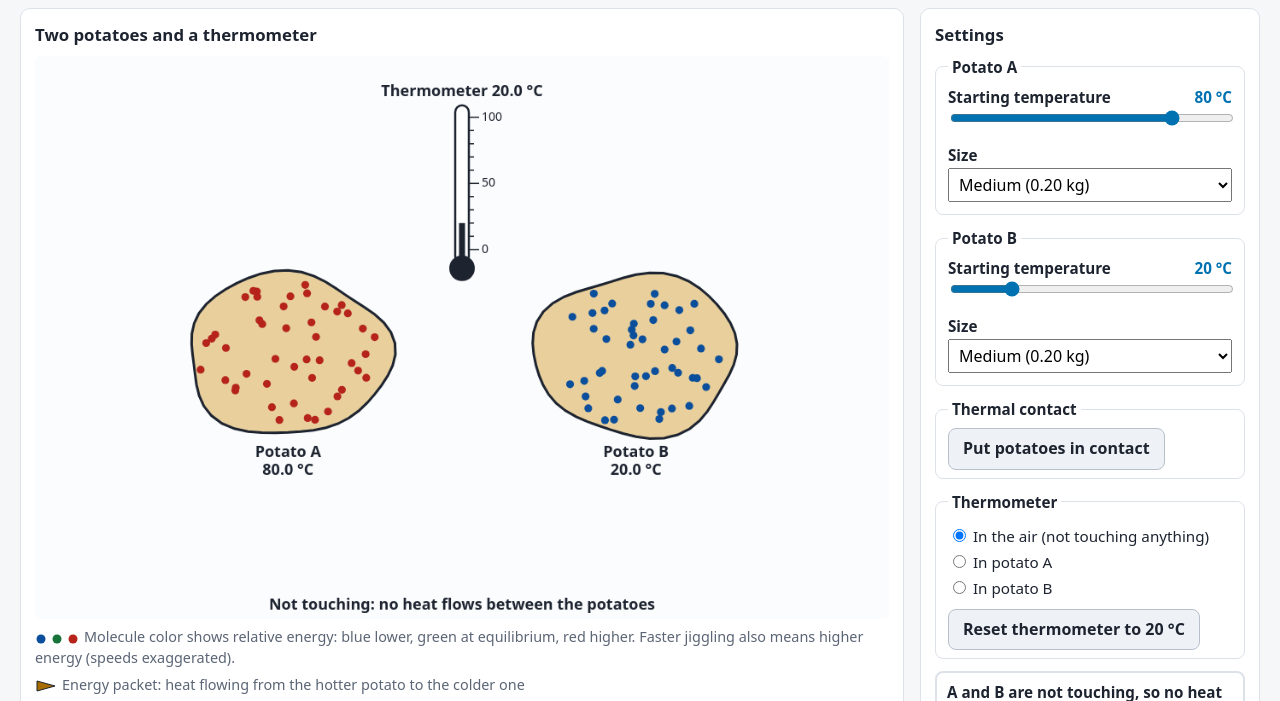
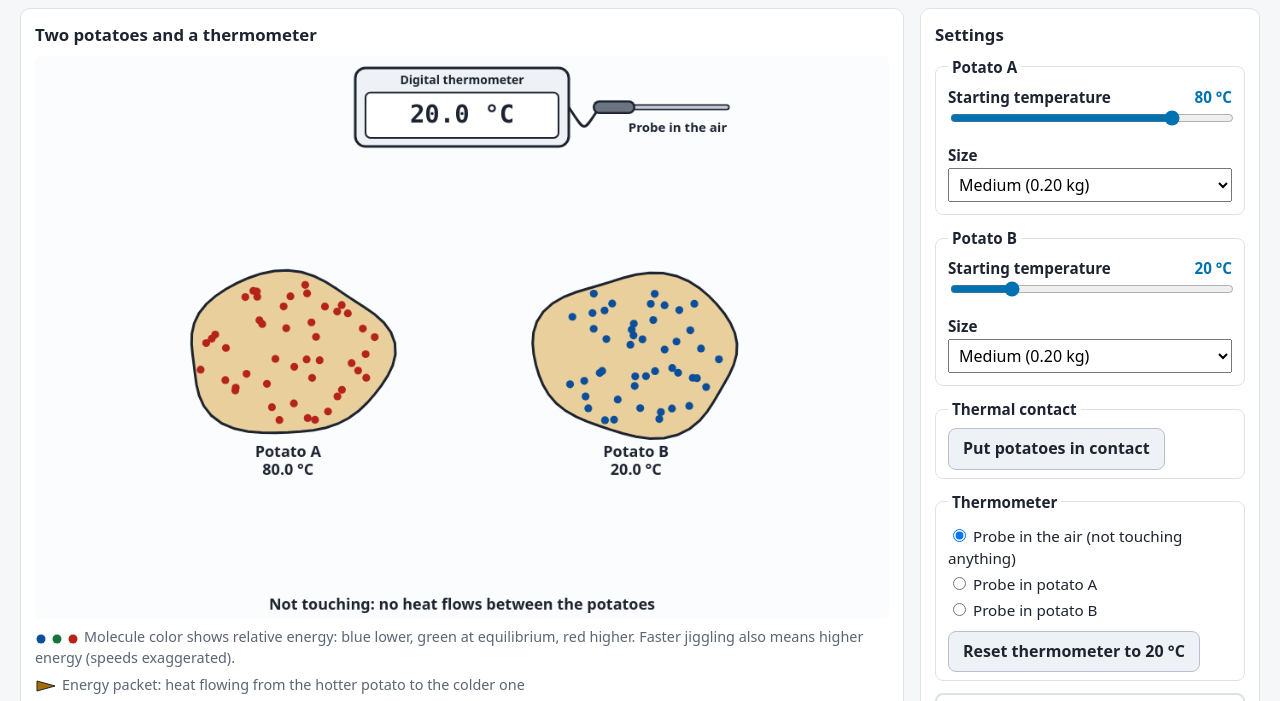
Before and after one commit to SwanPhysics/physics-sims, a plain HTML site: page sims/ch13-zeroth-law-of-thermodynamics/index.html in a window 1280 px wide. Shown: the part 65-766 px from the top of the page. Drawn offline with Linux system fonts and the light colour scheme.

Commit message:
Add files via upload

```diff
--- a/sims/ch13-zeroth-law-of-thermodynamics/index.html
+++ b/sims/ch13-zeroth-law-of-thermodynamics/index.html
@@ -89,7 +89,7 @@
     <section class="panel" aria-labelledby="sceneHeading">
       <h2 id="sceneHeading">Two potatoes and a thermometer</h2>
       <canvas id="scene" width="1000" height="660" role="img"
-              aria-label="Two potatoes with jiggling molecules, shown apart or touching, and a thermometer that can be placed in either potato. A text summary follows."></canvas>
+              aria-label="Two potatoes with jiggling molecules, shown apart or touching, and a digital thermometer whose wired probe can be placed in either potato. A text summary follows."></canvas>
       <ul class="legend" aria-label="Key for the picture">
         <li><svg width="44" height="12" aria-hidden="true"><circle cx="6" cy="6" r="4.5" fill="#0b4f9c"/><circle cx="22" cy="6" r="4.5" fill="#18733a"/><circle cx="38" cy="6" r="4.5" fill="#b5231b"/></svg>Molecule color shows relative energy: blue lower, green at equilibrium, red higher. Faster jiggling also means higher energy (speeds exaggerated).</li>
         <li><svg width="22" height="14" aria-hidden="true"><path d="M2 2 L20 7 L2 12 Z" fill="#A66C00" stroke="#1d2430" stroke-width="1"/></svg>Energy packet: heat flowing from the hotter potato to the colder one</li>
@@ -170,9 +170,9 @@
 
     <fieldset class="radios">
       <legend>Thermometer</legend>
-      <label><input type="radio" name="thermo" value="air" checked> In the air (not touching anything)</label>
-      <label><input type="radio" name="thermo" value="A"> In potato A</label>
-      <label><input type="radio" name="thermo" value="B"> In potato B</label>
+      <label><input type="radio" name="thermo" value="air" checked> Probe in the air (not touching anything)</label>
+      <label><input type="radio" name="thermo" value="A"> Probe in potato A</label>
+      <label><input type="radio" name="thermo" value="B"> Probe in potato B</label>
       <button id="thReset" type="button" style="margin-top:6px">Reset thermometer to 20 °C</button>
     </fieldset>
 
@@ -372,32 +372,47 @@
     text(ctx, sc, `${f1(T)} °C`, x, y + r + fs * 2.3, 'center', 700);
   }
   function drawThermometer(ctx, L) {
-    // position: bulb in the chosen potato, or standing in the air at the top center
-    let bx, by;
-    if (where === 'A') { bx = L.xA - L.rA * 0.35; by = L.cy - L.rA * 0.25; }
-    else if (where === 'B') { bx = L.xB + L.rB * 0.35; by = L.cy - L.rB * 0.25; }
-    else { bx = (L.xA + L.rA * 1.25 + L.xB - L.rB * 1.25) / 2; by = L.cy - Math.max(L.rA, L.rB) - 12; }   // in the air: above the gap
-    const len = Math.min(185, by - fs * 2.2), w = 16, top = by - len;
-    // glass tube
-    ctx.fillStyle = '#ffffff'; ctx.strokeStyle = INK; ctx.lineWidth = 2.5;
-    ctx.beginPath(); ctx.roundRect ? ctx.roundRect(bx - w / 2, top, w, len, 8) : ctx.rect(bx - w / 2, top, w, len); ctx.fill(); ctx.stroke();
-    ctx.beginPath(); ctx.arc(bx, by + 6, 15, 0, Math.PI * 2); ctx.fillStyle = INK; ctx.fill();
-    // liquid column: 0 °C at 20 px above the bulb, 100 °C near the top
-    const y0 = by - 16, y100 = top + 14, frac = Math.max(0, Math.min(1.04, Tth / 100));
-    ctx.fillStyle = INK; ctx.fillRect(bx - 3.5, y0 - frac * (y0 - y100), 7, frac * (y0 - y100) + 10);
-    // scale
-    ctx.strokeStyle = INK; ctx.lineWidth = 1.5; ctx.font = Math.round(fs * 0.75) + 'px system-ui, sans-serif';
-    ctx.fillStyle = INK; ctx.textAlign = 'left'; ctx.textBaseline = 'middle';
-    for (let k = 0; k <= 100; k += 10) {
-      const y = y0 - k / 100 * (y0 - y100);
-      ctx.beginPath(); ctx.moveTo(bx + w / 2, y); ctx.lineTo(bx + w / 2 + (k % 50 === 0 ? 12 : 6), y); ctx.stroke();
-      if (k % 50 === 0) ctx.fillText(String(k), bx + w / 2 + 15, y);
-    }
+    // Digital thermometer: display box at the top, a cable, and a probe.
+    const bw = Math.max(250, fs * 12), bh = Math.max(92, fs * 3.9), bx0 = L.W / 2 - bw / 2, by0 = 14;   // grows with the text on small screens
+    // probe position: tip in the chosen potato, or resting beside the display
+    let tipX, tipY, ang;                       // ang: direction from tip toward the handle
+    const rod = 115;
+    if (where === 'A') { tipX = L.xA + L.rA * 0.15; tipY = L.cy - L.rA * 0.15; ang = -Math.PI / 3; }
+    else if (where === 'B') { tipX = L.xB - L.rB * 0.15; tipY = L.cy - L.rB * 0.15; ang = -2 * Math.PI / 3; }
+    else { tipX = bx0 + bw + 40 + rod + 30; tipY = by0 + bh / 2; ang = Math.PI; }
+    const hx = tipX + Math.cos(ang) * rod, hy = tipY + Math.sin(ang) * rod;          // rod meets handle
+    const hEndX = hx + Math.cos(ang) * 34, hEndY = hy + Math.sin(ang) * 34;          // far end of the handle
+    // cable from the bottom (or side) of the display to the handle
+    const cx0 = where === 'air' ? bx0 + bw : L.W / 2, cy0 = where === 'air' ? by0 + bh / 2 : by0 + bh;
+    ctx.strokeStyle = INK; ctx.lineWidth = 3;
+    ctx.beginPath(); ctx.moveTo(cx0, cy0);
+    if (where === 'air') ctx.bezierCurveTo(cx0 + 20, cy0 + 30, hEndX - 20, hEndY + 30, hEndX, hEndY);
+    else ctx.bezierCurveTo(cx0, cy0 + 60, hEndX + Math.cos(ang) * 60, hEndY + Math.sin(ang) * 60, hEndX, hEndY);
+    ctx.stroke();
+    // metal rod (outlined so it shows on both the potato and the background)
+    ctx.lineCap = 'round';
+    ctx.strokeStyle = INK; ctx.lineWidth = 7; ctx.beginPath(); ctx.moveTo(tipX, tipY); ctx.lineTo(hx, hy); ctx.stroke();
+    ctx.strokeStyle = '#c9ced6'; ctx.lineWidth = 3.5; ctx.beginPath(); ctx.moveTo(tipX, tipY); ctx.lineTo(hx, hy); ctx.stroke();
+    // handle
+    ctx.strokeStyle = INK; ctx.lineWidth = 16; ctx.beginPath(); ctx.moveTo(hx, hy); ctx.lineTo(hEndX, hEndY); ctx.stroke();
+    ctx.strokeStyle = '#6B7480'; ctx.lineWidth = 11; ctx.beginPath(); ctx.moveTo(hx, hy); ctx.lineTo(hEndX, hEndY); ctx.stroke();
+    ctx.lineCap = 'butt';
+    // display box
+    ctx.fillStyle = '#eef2f6'; ctx.strokeStyle = INK; ctx.lineWidth = 3;
+    ctx.beginPath(); ctx.roundRect ? ctx.roundRect(bx0, by0, bw, bh, 12) : ctx.rect(bx0, by0, bw, bh); ctx.fill(); ctx.stroke();
+    ctx.fillStyle = '#ffffff'; ctx.lineWidth = 2;
+    const scrTop = by0 + fs * 1.6, scrH = bh - fs * 1.6 - 10;
+    ctx.beginPath(); ctx.roundRect ? ctx.roundRect(bx0 + 12, scrTop, bw - 24, scrH, 6) : ctx.rect(bx0 + 12, scrTop, bw - 24, scrH); ctx.fill(); ctx.stroke();
+    ctx.fillStyle = INK; ctx.textAlign = 'center'; ctx.textBaseline = 'middle';
+    ctx.font = '600 ' + Math.round(fs * 0.75) + 'px system-ui, sans-serif';
+    ctx.fillText(thSettled() ? 'Digital thermometer · settled' : 'Digital thermometer', L.W / 2, by0 + fs * 0.85);
+    ctx.font = '700 ' + Math.round(Math.min(scrH * 0.72, fs * 1.6)) + 'px ui-monospace, "SF Mono", Menlo, Consolas, monospace';
+    ctx.fillText(f1(Tth) + ' °C', L.W / 2, scrTop + scrH / 2 + 1);
     ctx.textAlign = 'left'; ctx.textBaseline = 'alphabetic';
-    // reading box
-    const settled = thSettled();
-    text(ctx, sc, `Thermometer ${f1(Tth)} °C${settled ? ' (settled)' : ''}`, bx, top - fs * 0.9, 'center', 700);
+    // where the probe is
+    if (where === 'air') text(ctx, sc, 'Probe in the air', tipX - rod / 2, tipY + fs * 1.4, 'center', 600, Math.round(fs * 0.85));
   }
+
   function drawScene() {
     const ctx = sctx; fs = scaleFont(sc);
     const L = layout();
@@ -495,14 +510,14 @@
     el('verdict').textContent = verdictText();
     el('zeroth').textContent = zerothText();
   }
-  const whereText = () => where === 'air' ? 'in the air, touching nothing' : `in potato ${where}`;
+  const whereText = () => where === 'air' ? 'resting in the air, touching nothing' : `in potato ${where}`;
   function describe() {
     const P = powerAB();
     let s = `Potato A (${mA.toFixed(2)} kg) is at ${f1(TA)} °C and potato B (${mB.toFixed(2)} kg) is at ${f1(TB)} °C after ${f1(t / 60)} min. `;
     s += touching ? (Math.abs(TA - TB) < SETTLE ? 'They are touching and in thermal equilibrium; no net heat flows. ' : `They are touching; heat flows from ${P > 0 ? 'A to B' : 'B to A'} at ${Math.abs(P).toFixed(1)} W, so the molecules in the hotter potato slow down and those in the colder potato speed up. `) : 'They are not touching. ';
     s += `The molecules in A jiggle ${TA > TB + SETTLE ? 'faster than' : TA < TB - SETTLE ? 'slower than' : 'as fast as'} those in B; A's molecules are colored ${colorWord(TA)} and B's ${colorWord(TB)}. `;
     const tgt = thermoTarget();
-    s += `The thermometer is ${whereText()} and reads ${f1(Tth)} °C` + (tgt !== null ? (thSettled() ? ', settled (in equilibrium with the potato).' : ', still changing.') : '.');
+    s += `The digital thermometer's probe is ${whereText()}; the display reads ${f1(Tth)} °C` + (tgt !== null ? (thSettled() ? ', settled (in equilibrium with the potato).' : ', still changing.') : '.');
     el('sceneDesc').textContent = s;
     let gtx = `Temperatures from 0 to 100 °C over ${f1(t / 60)} minutes. Now: A ${f1(TA)} °C, B ${f1(TB)} °C, thermometer ${f1(Tth)} °C. `;
     if (hist.length < 2) gtx += 'Press Play to start the graph.';
```
